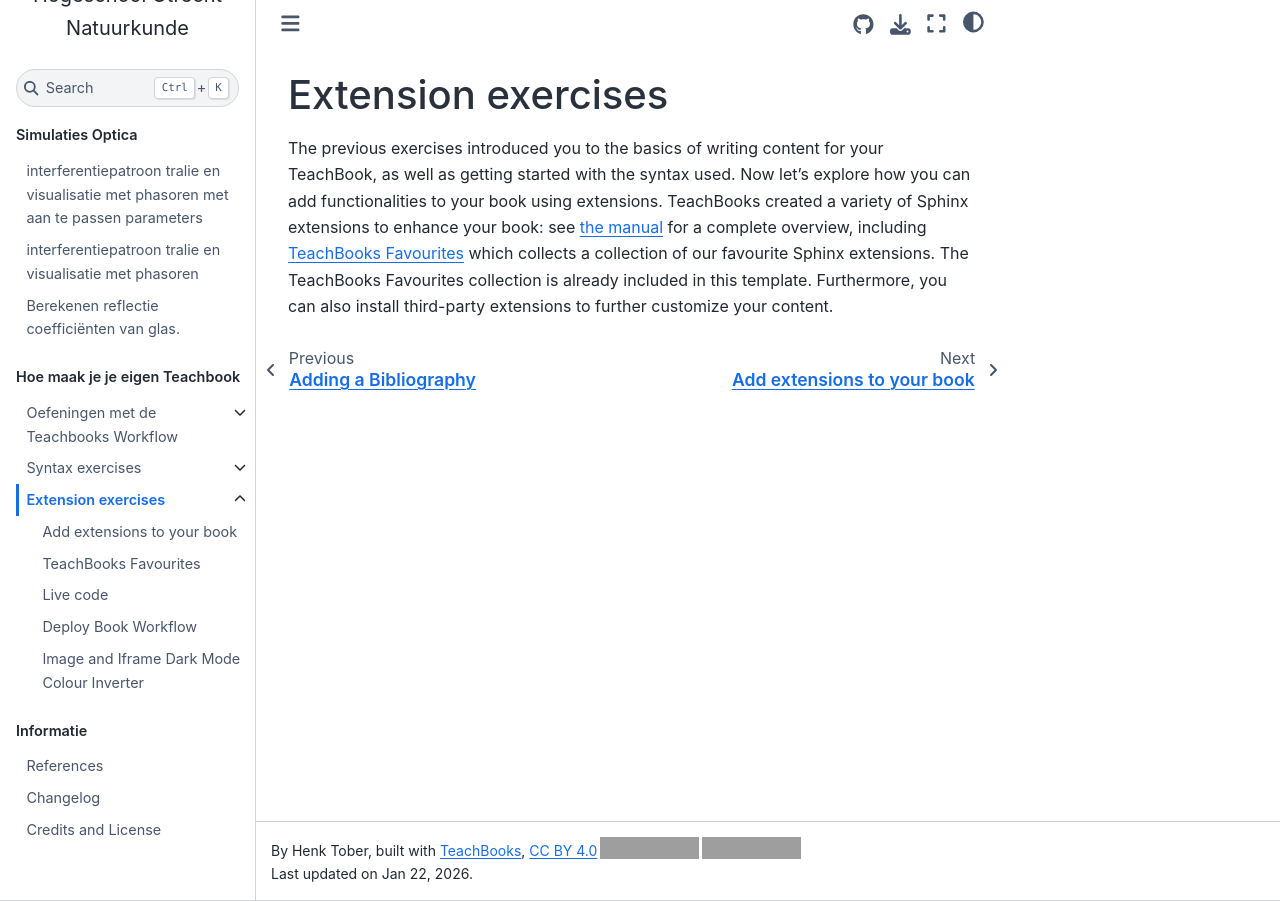
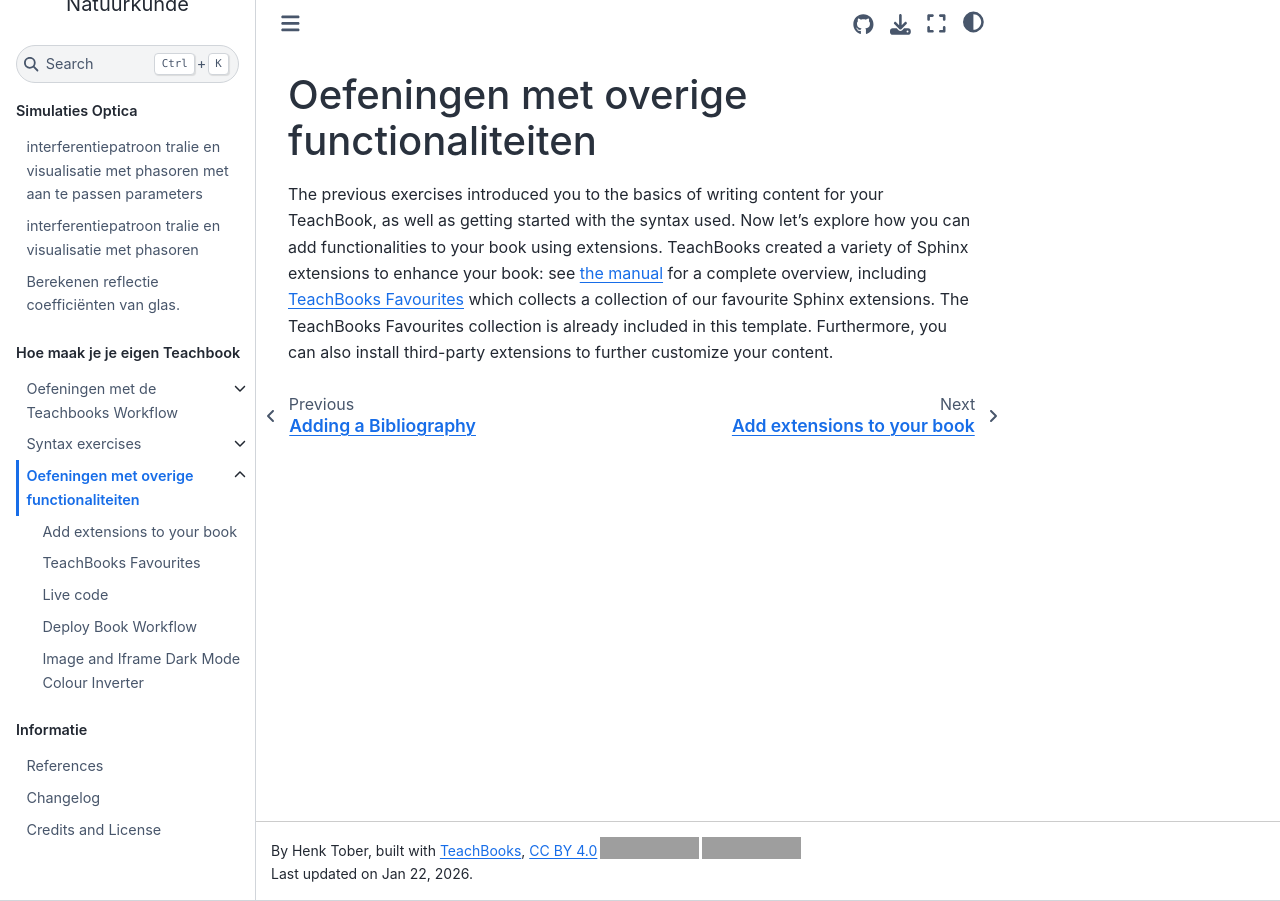
Before and after one commit to HenkTober/Optica, a Jupyter Book: the page built from book/extensions.md, in a window 1280 px wide. Built offline with Jupyter Book 1.0.4 settings and Sphinx 7.4.7 and the Sphinx Book theme 1.1.4, drawn with Linux system fonts in a browser that asks for light colours; comment, search, counter and statistics services are not loaded; grey boxes are pictures that could not be loaded.

Commit message:
Update extensions.md

```diff
--- a/book/extensions.md
+++ b/book/extensions.md
@@ -1,3 +1,3 @@
-# Extension exercises
+# Oefeningen met overige functionaliteiten
 
 The previous exercises introduced you to the basics of writing content for your TeachBook, as well as getting started with the syntax used. Now let’s explore how you can add functionalities to your book using extensions. TeachBooks created a variety of Sphinx extensions to enhance your book: see [the manual](https://teachbooks.io/manual/features/overview.html) for a complete overview, including [TeachBooks Favourites](https://github.com/TeachBooks/TeachBooks-Favourites) which collects a collection of our favourite Sphinx extensions. The TeachBooks Favourites collection is already included in this template. Furthermore, you can also install third-party extensions to further customize your content.
```
